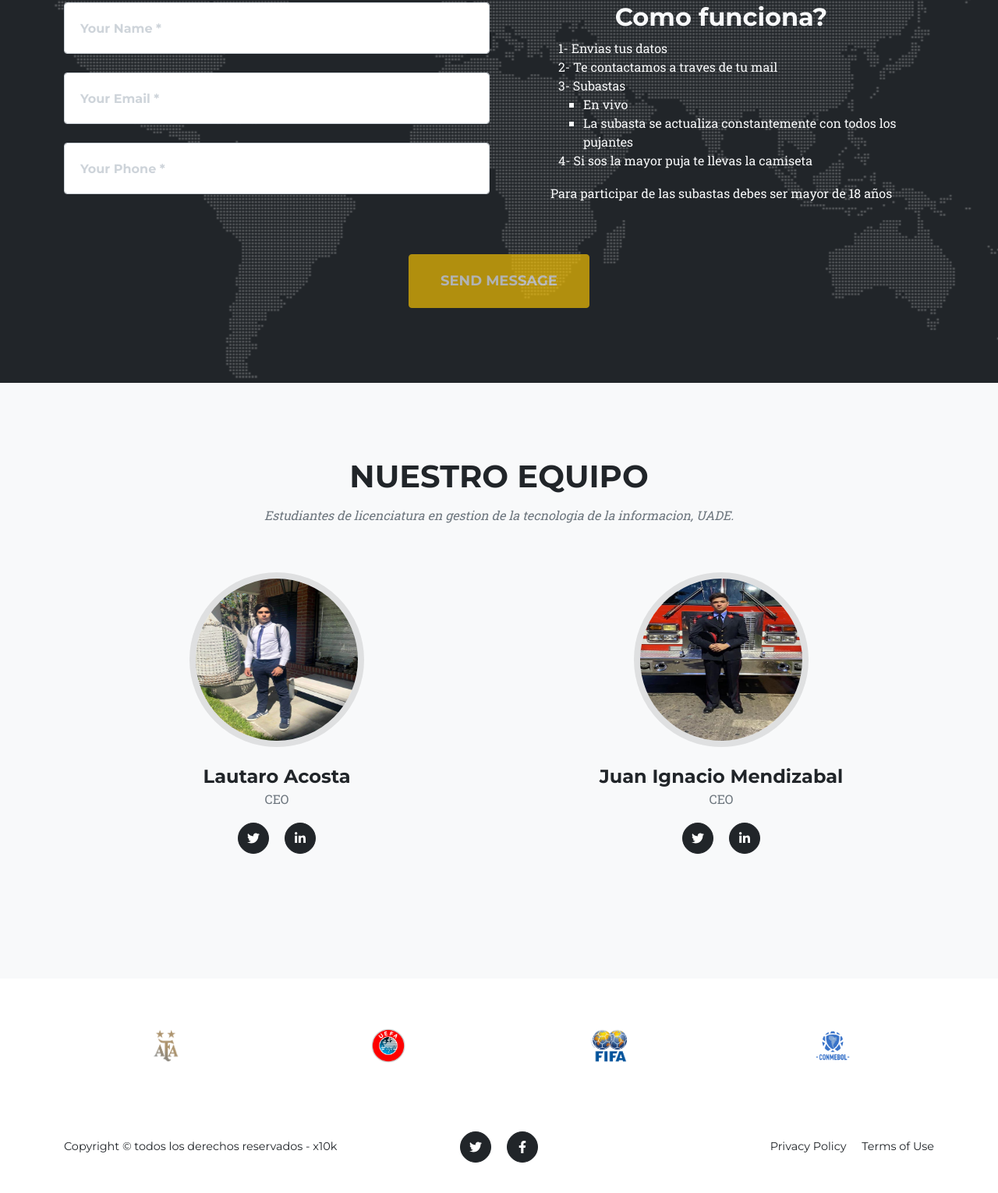
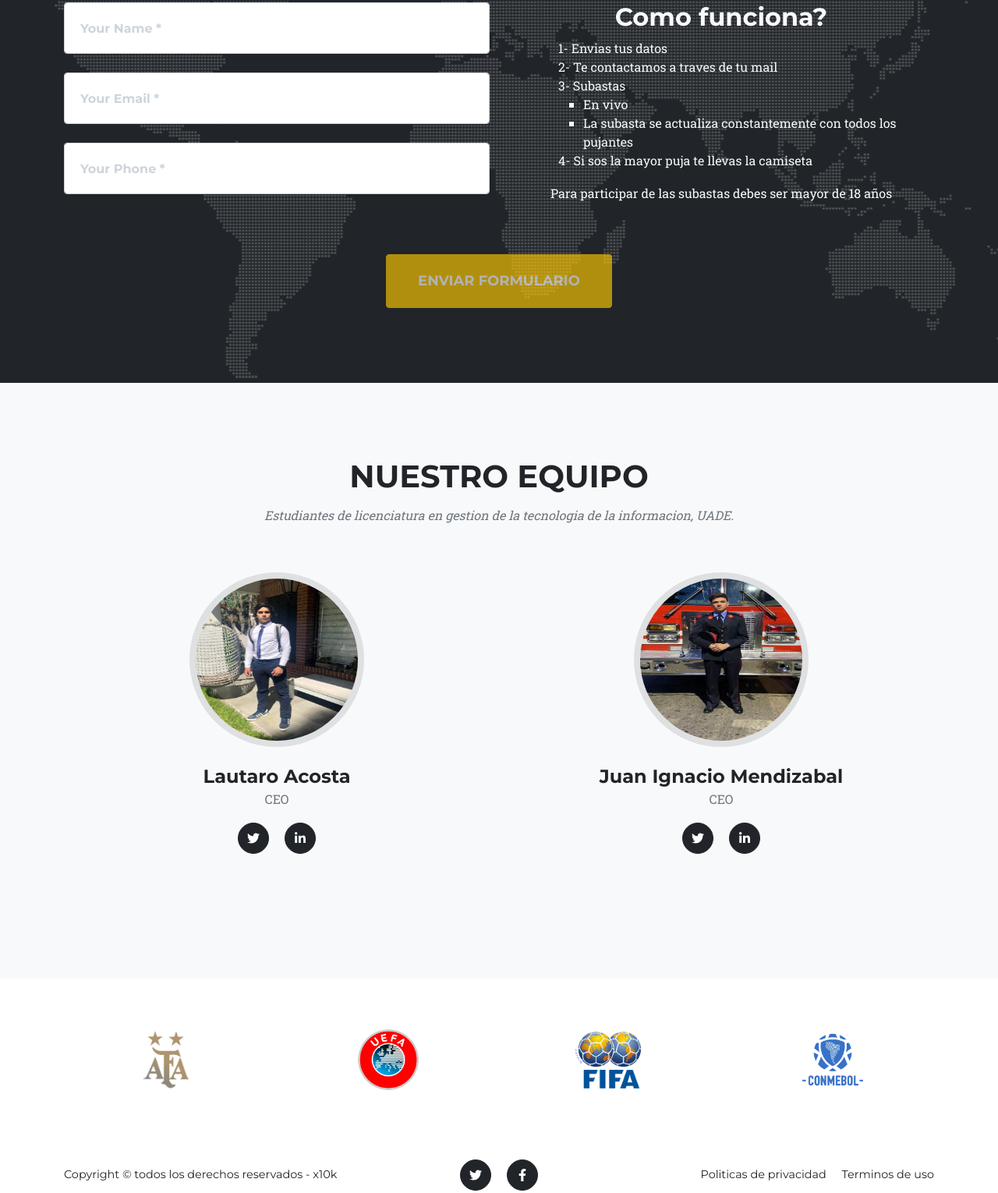
Before and after one commit to AcostaLau/tpFacultad, a plain HTML site: page index.html in a window 1280 px wide. Shown: the part 2348-3878 px from the top of the page at 78% size. Drawn offline with nearby package versions, Linux system fonts and the light colour scheme.

Commit message:
final changes

```diff
--- a/index.html
+++ b/index.html
@@ -151,13 +151,6 @@
                     <h2 class="section-heading text-uppercase">Anotate en la siguiente subasta</h2>
                     <h3 class="section-subheading text-muted">Pertenece a la coleccion mas valiosa del mundo.</h3>
                 </div>
-                <!-- * * * * * * * * * * * * * * *-->
-                <!-- * * SB Forms Contact Form * *-->
-                <!-- * * * * * * * * * * * * * * *-->
-                <!-- This form is pre-integrated with SB Forms.-->
-                <!-- To make this form functional, sign up at-->
-                <!-- https://startbootstrap.com/solution/contact-forms-->
-                <!-- to get an API token!-->
                 <form id="contactForm" data-sb-form-api-token="API_TOKEN">
                     <div class="row align-items-stretch mb-5">
                         <div class="col-md-6">
@@ -214,9 +207,9 @@
                     <!---->
                     <!-- This is what your users will see when there is-->
                     <!-- an error submitting the form-->
-                    <div class="d-none" id="submitErrorMessage"><div class="text-center text-danger mb-3">Error sending message!</div></div>
+                    <div class="d-none" id="submitErrorMessage"><div class="text-center text-danger mb-3">Error al enviar formulario</div></div>
                     <!-- Submit Button-->
-                    <div class="text-center"><button class="btn btn-primary btn-xl text-uppercase disabled" id="submitButton" type="submit">Send Message</button></div>
+                    <div class="text-center"><button class="btn btn-primary btn-xl text-uppercase disabled" id="submitButton" type="submit">Enviar Formulario</button></div>
                 </form>
             </div>
         </section>
@@ -282,8 +275,8 @@
                         <a class="btn btn-dark btn-social mx-2" href="#!" aria-label="Facebook"><i class="fab fa-facebook-f"></i></a>
                     </div>
                     <div class="col-lg-4 text-lg-end">
-                        <a class="link-dark text-decoration-none me-3" href="#!">Privacy Policy</a>
-                        <a class="link-dark text-decoration-none" href="#!">Terms of Use</a>
+                        <a class="link-dark text-decoration-none me-3" href="#!">Politicas de privacidad</a>
+                        <a class="link-dark text-decoration-none" href="#!">Terminos de uso</a>
                     </div>
                 </div>
             </div>
@@ -503,5 +496,7 @@
         <script src="https://cdn.jsdelivr.net/npm/bootstrap@5.1.3/dist/js/bootstrap.bundle.min.js"></script>
         <!-- Core theme JS-->
         <script src="js/scripts.js"></script>
+
+        <script src="https://cdn.startbootstrap.com/sb-forms-latest.js"></script>
     </body>
 </html>
```
Also changed, not shown: css/styles.css, img/fifa.png (deleted), img/headerLamas.jpeg (deleted), img/img_contacto.jpeg (deleted), img/uefa.png (deleted), img/uefaColor.jpg (deleted).
